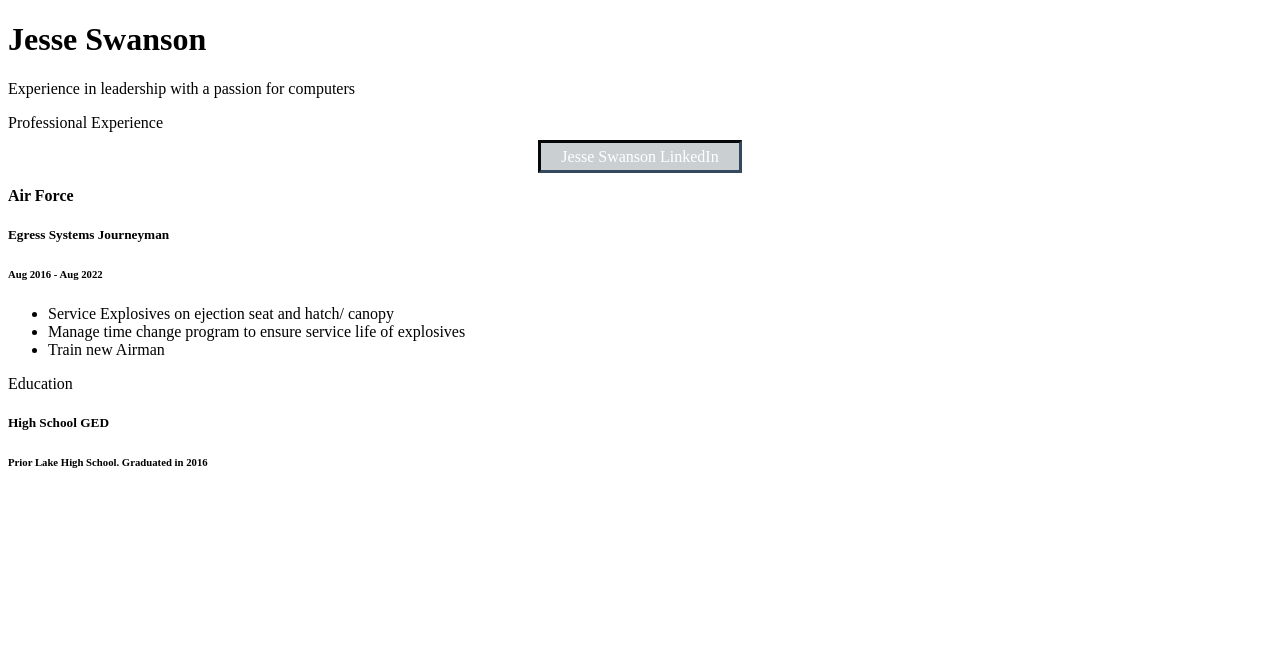
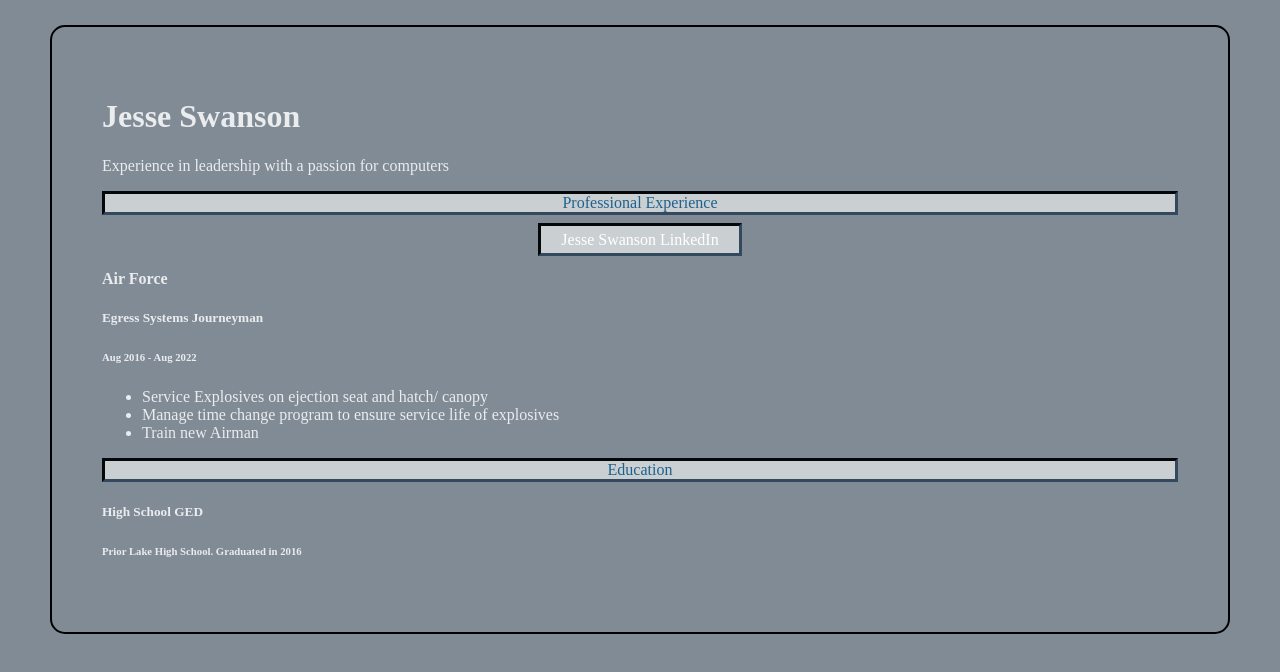
Before and after one commit to Jswanson97/Jswanson97.github.io, a plain HTML site: page index.html in a window 1280 px wide. Drawn offline with Linux system fonts and the light colour scheme.

Commit message:
Update index.html

```diff
--- a/index.html
+++ b/index.html
@@ -4,7 +4,7 @@
   <meta charset="utf-8">
   <meta name="viewport" content="width=device-width">
   <title>Jesse Swanson Resume</title>
-  <link rel"stylesheet" href "style.css" />
+  <link rel="stylesheet" href="style.css" />
   <style>
     a:link, a:visited {
       border-style: inset;
```
